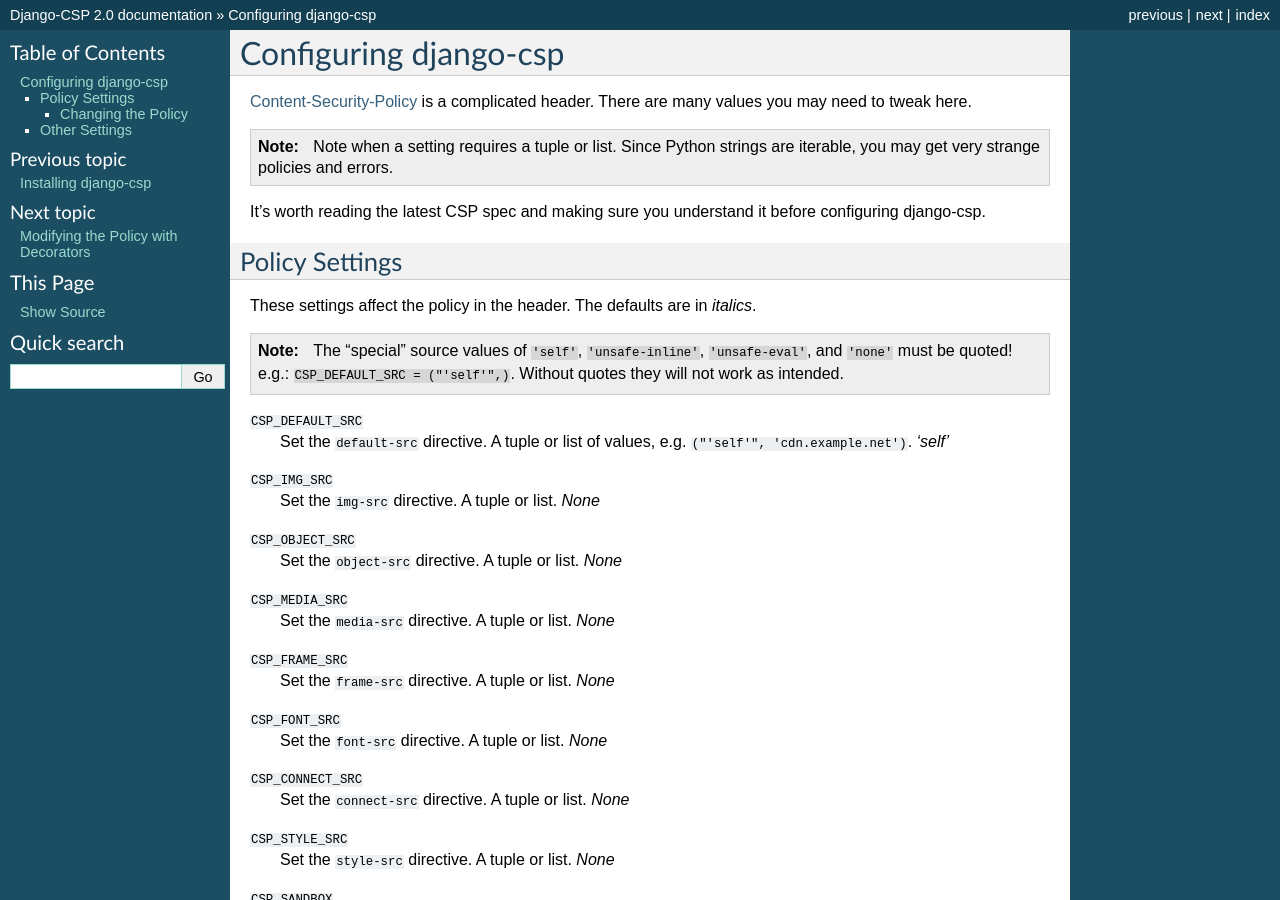
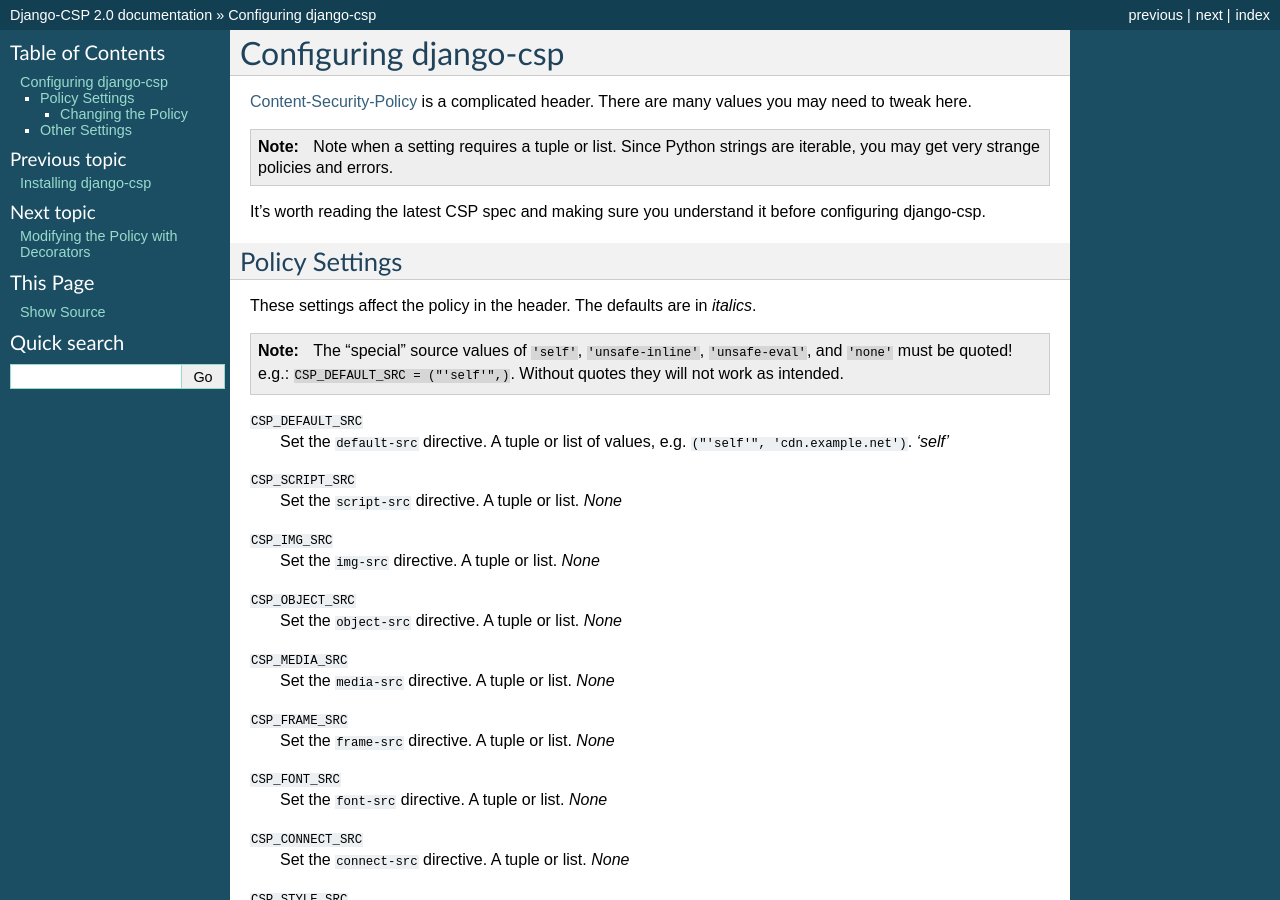
Before and after one commit to mozilla/django-csp, a Sphinx documentation site: the page built from docs/configuration.rst, in a window 1280 px wide and 900 px high. Built offline with Sphinx 7.4.7, drawn with Linux system fonts in a browser that asks for light colours.

Commit message:
add script-src to docs

```diff
--- a/docs/configuration.rst
+++ b/docs/configuration.rst
@@ -30,6 +30,8 @@
 ``CSP_DEFAULT_SRC``
     Set the ``default-src`` directive. A tuple or list of
     values, e.g. ``("'self'", 'cdn.example.net')``. *'self'*
+``CSP_SCRIPT_SRC``
+    Set the ``script-src`` directive. A tuple or list. *None*
 ``CSP_IMG_SRC``
     Set the ``img-src`` directive. A tuple or list. *None*
 ``CSP_OBJECT_SRC``
```
